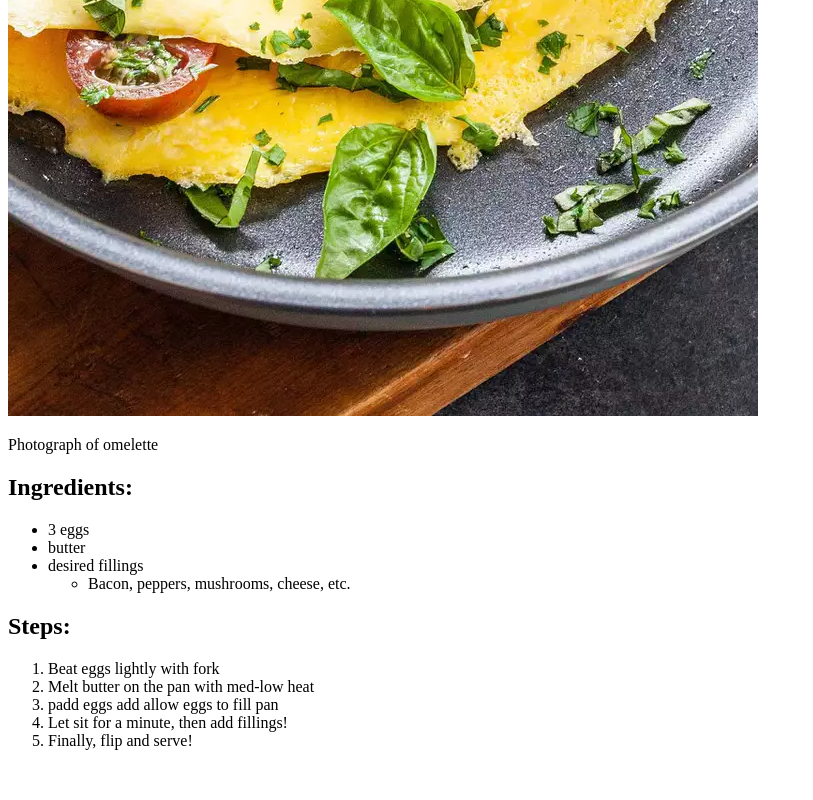
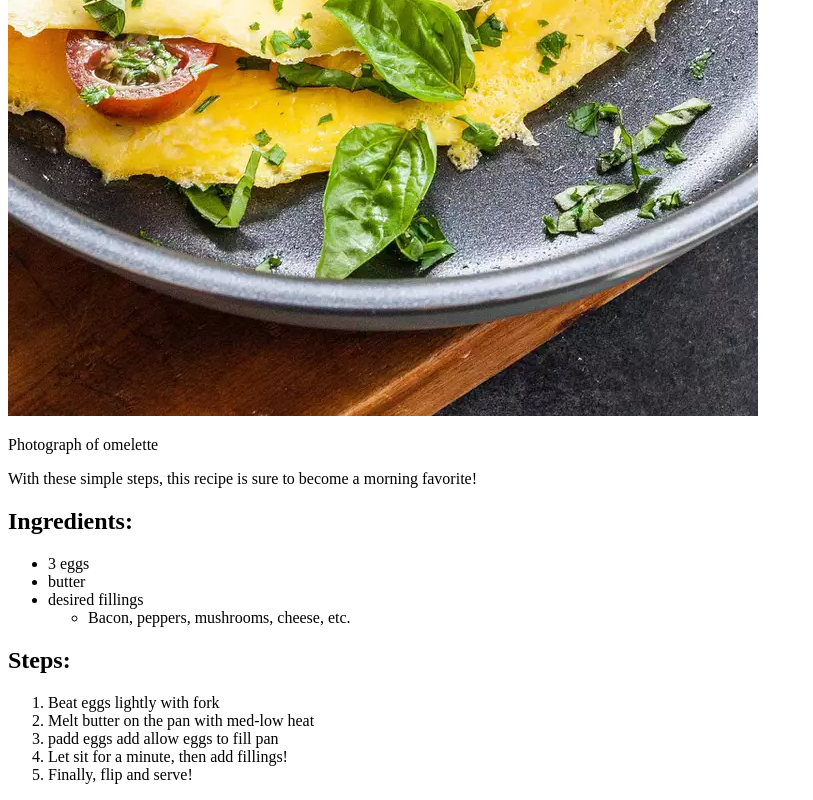
Before and after one commit to Luke-TS/odin-recipes, a plain HTML site: page recipes/omelette.html in a window 1280 px wide. Shown: the part 714-1514 px from the top of the page, without its empty margins (0-813 px from the left). Before the commit the page ends 1480 px from the top, so only its background shows below. Drawn offline with Linux system fonts and the light colour scheme.

Commit message:
Fixed omelette.html formatting

```diff
--- a/recipes/omelette.html
+++ b/recipes/omelette.html
@@ -12,6 +12,7 @@
     </h1>
     <img src="../images/omelette.jpg" alt="homemade omelette">
     <p>Photograph of omelette</p>
+    <p>With these simple steps, this recipe is sure to become a morning favorite!</p>
     <h2>Ingredients:</h2>
     <ul>
         <li>3 eggs</li>
```
